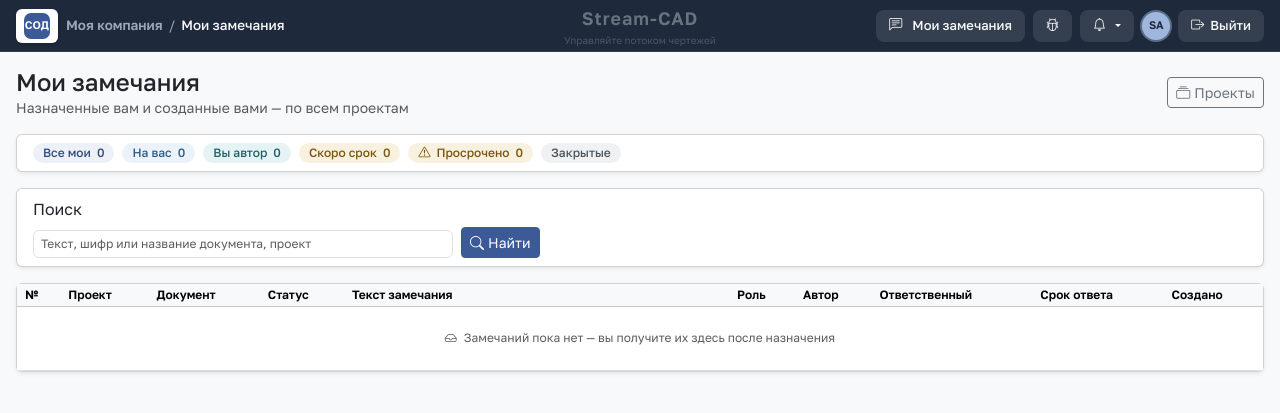
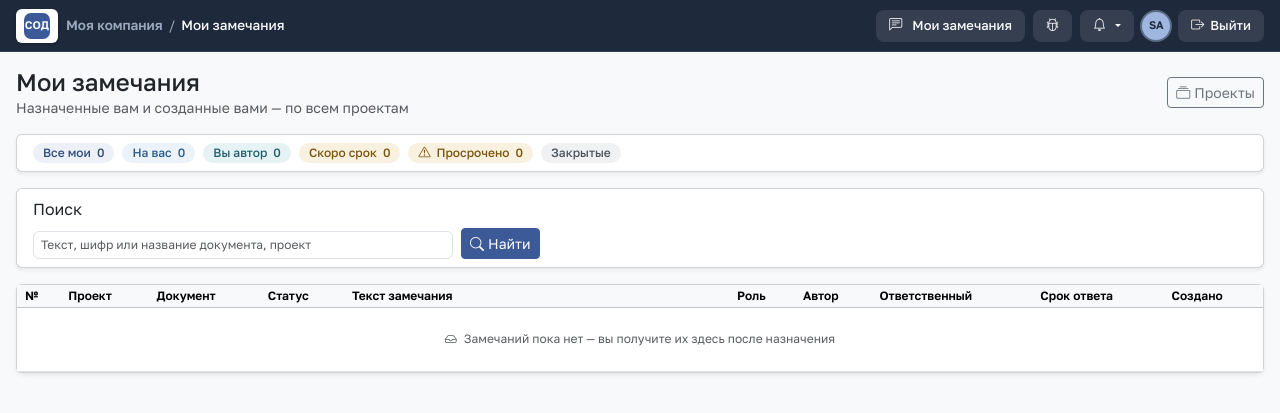
Before and after one commit to ABEL678/sod-project, a Django app: page /my-issues/ in a window 1280 px wide. Shown: the top 413 px of the page. Run offline with Django 5.2, Linux system fonts and the light colour scheme; the visitor is signed in with stand-in values (Sample User, id 1); data that the repository does not hold is empty; some libraries are stand-ins or nearby versions.

Commit message:
5C-fix: водяной знак скрыт (не наезжает на кнопки), селект статуса не обрезан

```diff
--- a/static/css/redesign.css
+++ b/static/css/redesign.css
@@ -796,20 +796,25 @@ tr.doc-row-flash > td { animation: wf-row-flash 1.5s ease; }
 
 .filter-bar__fields {
   display: flex;
-  flex-wrap: nowrap;
+  /* Спринт 8 (правка): wrap вместо nowrap — при нехватке места поля
+     переносятся на новую строку, а не сжимаются в узкие селекты
+     с обрезанным текстом. */
+  flex-wrap: wrap;
   align-items: flex-end;
-  gap: 5px;
+  gap: 6px 8px;
 }
 
 .filter-field {
   display: flex;
-  flex: 1 1 0;
+  flex: 1 1 auto;
   flex-direction: column;
-  gap: 1px;
-  min-width: 0;
+  /* Подпись отделена от селекта (раньше gap: 1px — «липла» к рамке) */
+  gap: 2px;
+  /* Пол не даёт селектам сжиматься и обрезать текст выбранной опции */
+  min-width: 130px;
 }
 
-.filter-field--search { flex: 2 1 150px; min-width: 120px; }
+.filter-field--search { flex: 2 1 180px; min-width: 150px; }
 .filter-field--search input { width: 100%; }
 
 .filter-field select,
@@ -934,7 +939,7 @@ tr.doc-row-flash > td { animation: wf-row-flash 1.5s ease; }
 @media (max-width: 820px) {
   .filter-bar { padding: 6px 7px; }
   .filter-bar__fields { flex-wrap: wrap; }
-  .filter-field { flex: 1 1 calc(50% - 5px); min-width: calc(50% - 5px); }
+  .filter-field { flex: 1 1 calc(50% - 4px); min-width: calc(50% - 4px); }
   .filter-field--search { flex-basis: 100%; min-width: 100%; }
   .filter-bar__reset { margin-left: 0; }
   .filter-chips__count { margin-left: 0; width: 100%; }
@@ -986,3 +991,9 @@ tr.doc-row-flash > td { animation: wf-row-flash 1.5s ease; }
 .topbar .topbar-search .form-control {
     width: 100%;
 }
+
+/* Водяной знак Stream-CAD скрыт совсем: он декоративный и наезжает на
+   кнопки шапки («Замечания проекта», «Мои замечания») и поиск — замер
+   показал пересечение уже на 1280px, а состав кнопок шапки меняется.
+   Разметка .brand-watermark остаётся в шаблонах, элемент не рендерится. */
+.brand-watermark { display: none; }
```
Also changed, not shown: storage/adapters/filters.py.
